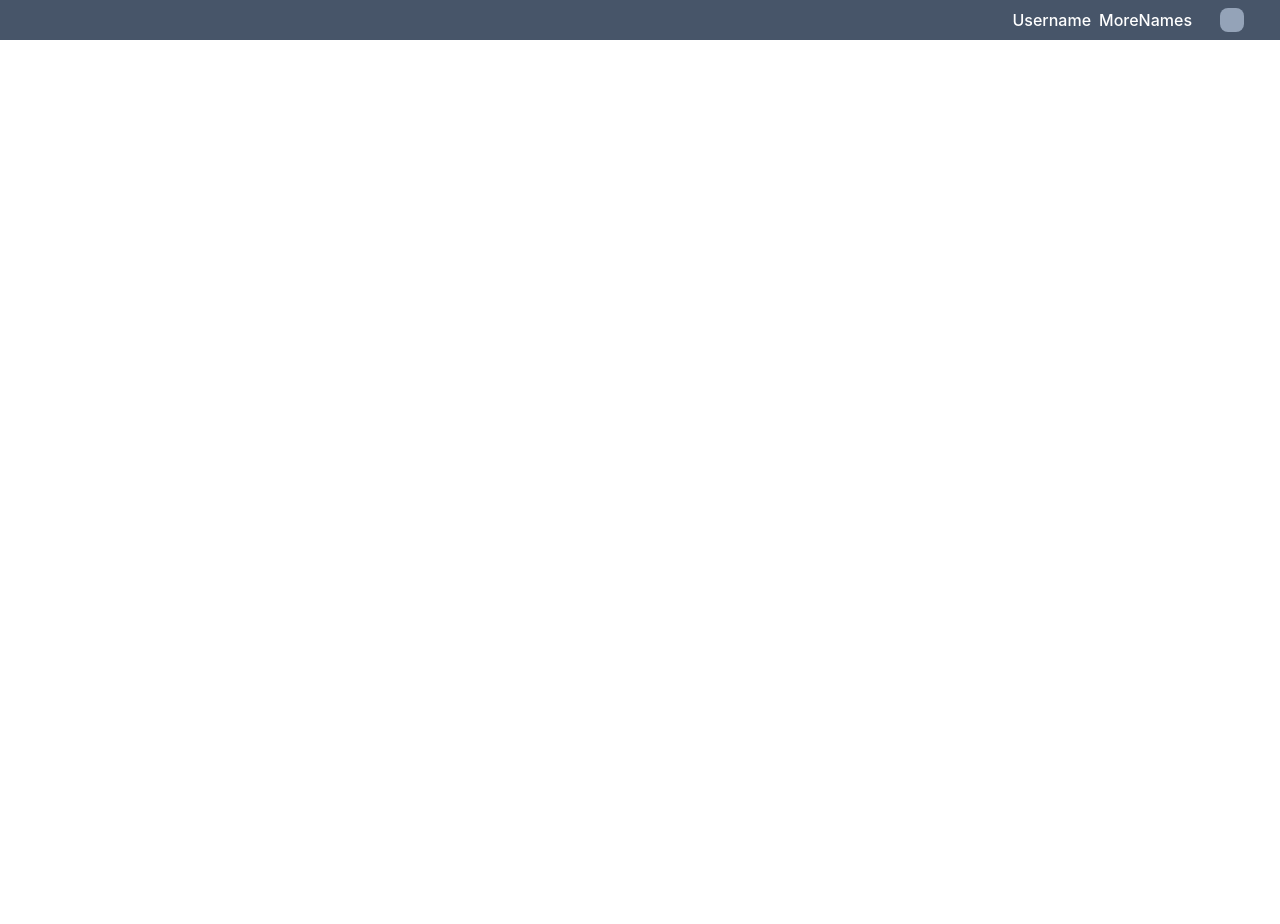
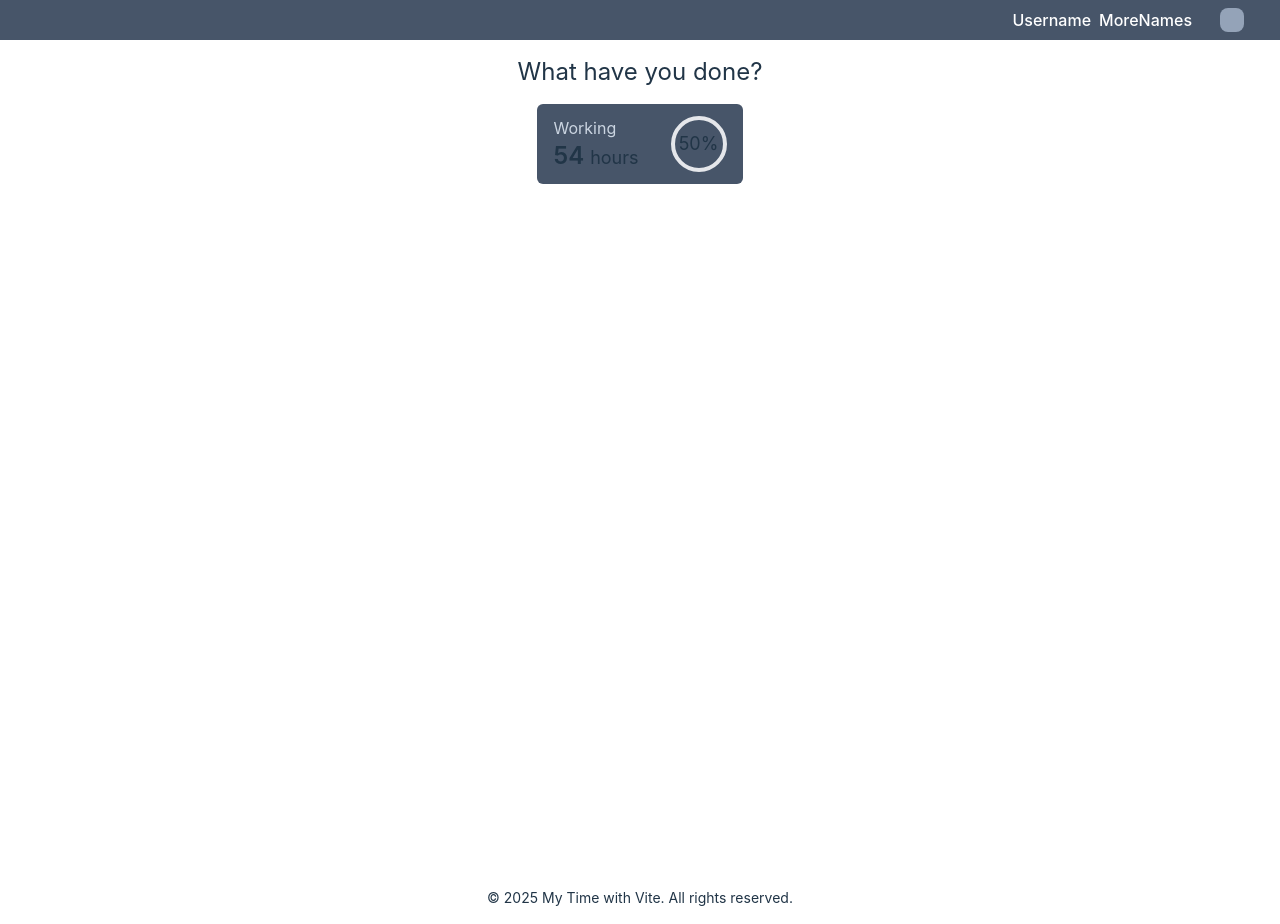
Before and after one commit to Apirak19/my-time-with-vite, a React (Vite) app in the folder frontend/: page / in a window 1280 px wide. Before the commit the page ends 800 px from the top, so only its background shows below. Built offline with nearby package versions, Linux system fonts and the light colour scheme.

Commit message:
feat: add routers to the app

```diff
--- a/frontend/package.json
+++ b/frontend/package.json
@@ -22,6 +22,7 @@
     "mongoose": "^8.9.5",
     "react": "^19.0.0",
     "react-dom": "^19.0.0",
+    "react-router-dom": "^7.1.3",
     "styled-components": "^6.1.13"
   },
   "devDependencies": {
--- a/frontend/src/App.tsx
+++ b/frontend/src/App.tsx
@@ -1,28 +1,28 @@
-import React from "react";
-import { ChangeEvent, FormEvent, useState } from "react";
+import { useEffect } from "react";
 import "./App.css";
-import TimerOOP, { TimerProps } from "./components/TimerOOP";
-import TopMenu from "./components/TopMenu";
+import TimerOOP from "./components/TimerOOP";
+
 import { useContextA } from "./context/ContextA";
+import { Routes, Route } from "react-router-dom";
+import Layout from "./components/Layout";
+import HomePage from "./pages/Homepage";
+import Profile from "./pages/Profile";
 
 function App() {
   const { items } = useContextA();
+
+  // useEffect(async () => {
+  //   const timers = await fetch();
+  // }, []);
   return (
-    <main>
-      <TopMenu />
-      <div className="flex flex-col place-items-center py-8 gap-8">
-        {items.map((item, index) => (
-          <TimerOOP
-            key={index}
-            id={item.id}
-            timerName={item.timerName}
-            timerType={item.timerType}
-          />
-        ))}
-      </div>
+    <Routes>
+      <Route path="/" element={<Layout />}>
+        <Route index element={<HomePage />} />
+        <Route path="/profile" element={<Profile />} />
+      </Route>
+    </Routes>
 
 
-    </main>
   );
 }
 
--- /dev/null
+++ b/frontend/src/components/Layout.tsx
@@ -0,0 +1,16 @@
+import { Outlet } from "react-router-dom";
+import TopMenu from "./TopMenu";
+
+export default function Layout() {
+  return (
+    <div className="min-h-screen flex flex-col items-center">
+      <TopMenu />
+      <main className="flex-1 flex justify-center items-center p-4">
+        <Outlet />
+      </main>
+      <footer className="w-full p-4 text-center text-sm">
+        © 2025 My Time with Vite. All rights reserved.
+      </footer>
+    </div>
+  );
+}
--- a/frontend/src/components/TopMenu.tsx
+++ b/frontend/src/components/TopMenu.tsx
@@ -1,8 +1,9 @@
 import MenuButton from "./MenuButton";
 
 const TopMenu = () => {
+
   return (
-    <div className="flex justify-end items-center relative h-10 p-4 bg-slate-600 gap-2">
+    <div className="flex justify-end items-center relative w-full h-10 p-4 bg-slate-600 gap-2">
       <a className="flex gap-2 text-white" href="/profile">
         <h4>Username</h4>
         <h4>MoreNames</h4>
--- a/frontend/src/main.tsx
+++ b/frontend/src/main.tsx
@@ -1,13 +1,16 @@
 import { StrictMode } from "react";
 import { createRoot } from "react-dom/client";
+import { BrowserRouter } from "react-router-dom";
 import "./index.css";
 import App from "./App.tsx";
 import { ContextAProvider } from "./context/ContextA.tsx";
 
 createRoot(document.getElementById("root")!).render(
   <StrictMode>
-    <ContextAProvider>
-      <App />
-    </ContextAProvider>
+    <BrowserRouter>
+      <ContextAProvider>
+        <App />
+      </ContextAProvider>
+    </BrowserRouter>
   </StrictMode>
 );
--- /dev/null
+++ b/frontend/src/pages/Homepage.tsx
@@ -0,0 +1,39 @@
+import { useNavigate } from "react-router-dom";
+import { useContextA } from "../context/ContextA";
+import TimerOOP from "../components/TimerOOP";
+
+export default function HomePage() {
+  const { items } = useContextA();
+  const navigate = useNavigate();
+
+  return (
+    <main className="flex flex-col items-center h-screen gap-4">
+      <h2 className="text-2xl">What have you done?</h2>
+      <article className="bg-slate-600 rounded-md px-4 py-3">
+        <div className="flex gap-8 items-center">
+          <div className="flex flex-col ">
+            <h4 className="text-start text-slate-300">Working</h4>
+            <h3 className="font-semibold text-2xl text-start">
+              54 <span className="font-normal text-lg">hours</span>
+            </h3>
+          </div>
+
+          <div className="text-lg w-12 h-12 p-6 border-4 flex items-center justify-center rounded-full">
+            50%
+          </div>
+        </div>
+      </article>
+
+      <div className="flex flex-col place-items-center py-8 gap-8">
+        {items.map((item, index) => (
+          <TimerOOP
+            key={index}
+            id={item.id}
+            timerName={item.timerName}
+            timerType={item.timerType}
+          />
+        ))}
+      </div>
+    </main>
+  );
+}
--- /dev/null
+++ b/frontend/src/pages/Profile.tsx
@@ -0,0 +1,10 @@
+const Profile = () => {
+  return (
+    <a className="flex gap-2 text-white" href="/profile">
+      <h4>Username</h4>
+      <h4>MoreNames</h4>
+    </a>
+  );
+};
+
+export default Profile;
```
Also changed, not shown: 1 other file (tests, documents, lock files or other folders).
